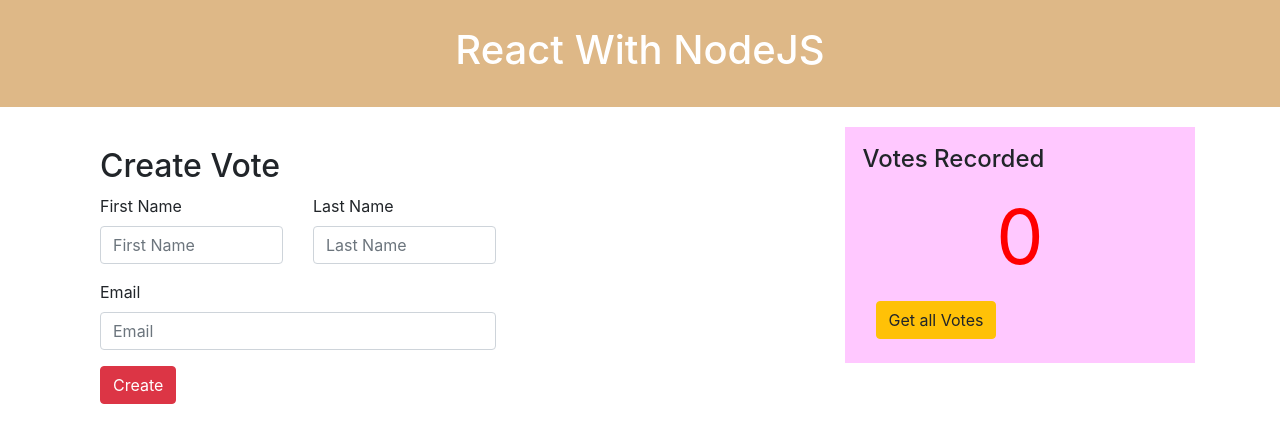
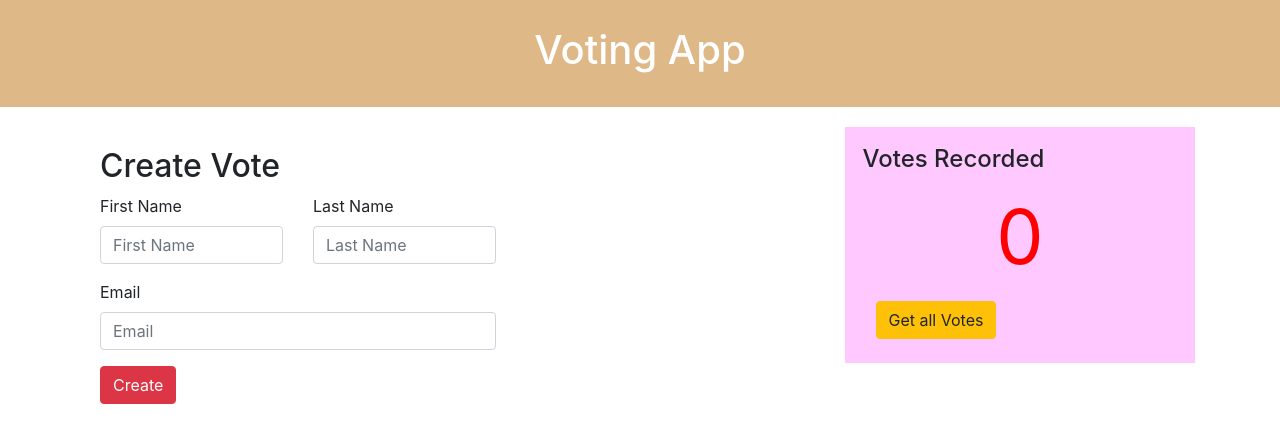
Before and after one commit to priyankach510/react-node, a React (Create React App) app in the folder my-app/: page / in a window 1280 px wide. Shown: the top 442 px of the page. Built offline with nearby package versions, Linux system fonts and the light colour scheme.

Commit message:
changes for vote

```diff
--- a/my-app/src/components/Header.js
+++ b/my-app/src/components/Header.js
@@ -3,7 +3,7 @@ import React from 'react'
 export const Header = () => {
     return(
         <div className="header">
-            <h1>React With NodeJS</h1>
+            <h1>Voting App</h1>
         </div>
     )
 }
```
